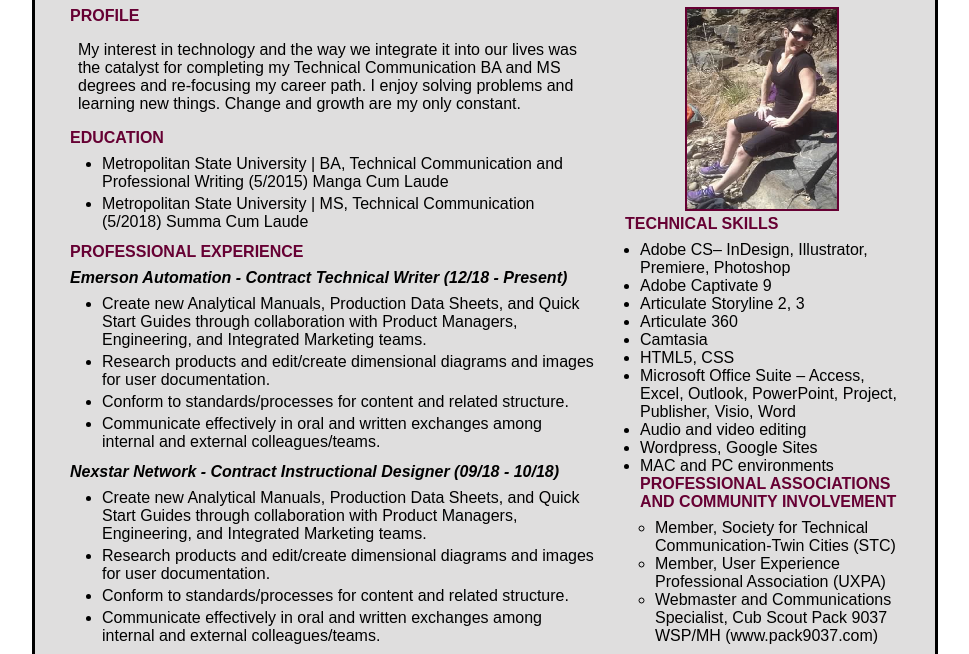
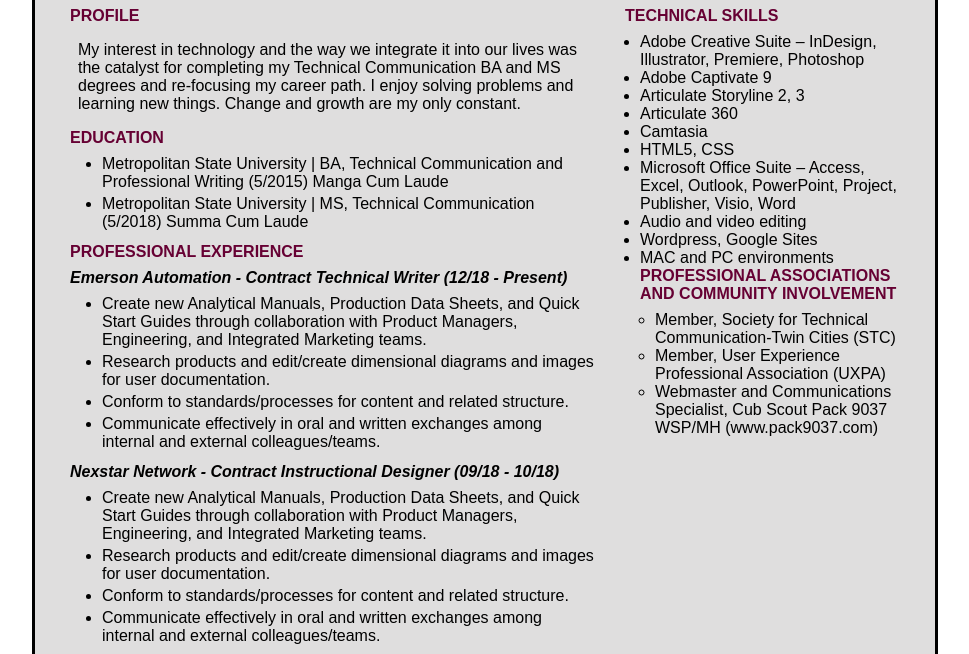
Before and after one commit to jmc68/jmc68.github.io, a plain HTML site: page index.html in a window 1280 px wide. Shown: the part 98-752 px from the top of the page, without its empty margins (155-1124 px from the left). Drawn offline with Linux system fonts and the light colour scheme.

Commit message:
Update index.html

```diff
--- a/index.html
+++ b/index.html
@@ -4,7 +4,6 @@
 <head>
 	<meta charset="utf-8">
 	<title>Jennifer Cannon Resume</title>
-	<link rel="shortcut icon" href="/images/favicon.ico">
 	<link rel="stylesheet" href="main.css">
 	<script src="http://html5shiv.googlecode.com/svn/trunk/html5.js"></script>
 </head>
@@ -16,11 +15,10 @@
 	</header>
 
 <aside>
-	<img id="resumeimage" src="JCannon_Image2.png" alt="JCannon" style="width:150px;height:200px">
 
 <h2>TECHNICAL SKILLS</h2>
 	<ul id="list">
-<li>Adobe CS– InDesign, Illustrator, Premiere, Photoshop</li>
+<li>Adobe Creative Suite – InDesign, Illustrator, Premiere, Photoshop</li>
 <li>Adobe Captivate 9</li>
 <li>Articulate Storyline 2, 3</li>
 <li>Articulate 360</li>
```
